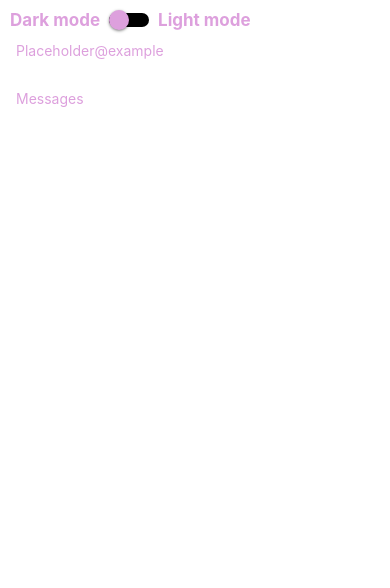
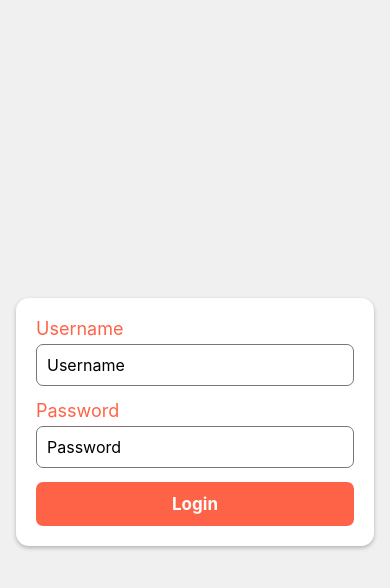
Before and after one commit to TomLayan1/React-Native, a React Native app: screen / in a window 390 px wide. Shown: the top 588 px of the page. Built offline with nearby package versions, Linux system fonts and the light colour scheme.

Commit message:
Built a login form with input field for username and password, with a button

```diff
--- a/App.tsx
+++ b/App.tsx
@@ -1,8 +1,9 @@
 
 import { StatusBar, StyleSheet } from "react-native";
 import { SafeAreaProvider,SafeAreaView } from "react-native-safe-area-context";
-import { InputsNForms } from "./lessons/InputsNForms";
 // import { RNList } from "./lessons/RNLists";
+// import { InputsNForms } from "./lessons/InputsNForms";
+import { LoginForm } from "./lessons/LoginForm";
 
 export default function App() {
 
@@ -11,7 +12,8 @@ export default function App() {
       <SafeAreaView style={style.safeContainer} edges={['top', 'right', 'left']}>
         <StatusBar />
         {/* <RNList />  */}
-        <InputsNForms />
+        {/* <InputsNForms /> */}
+        <LoginForm />
       </SafeAreaView>
     </SafeAreaProvider>
   )
--- /dev/null
+++ b/lessons/LoginForm.tsx
@@ -0,0 +1,124 @@
+import { useState } from "react"
+import {
+  Pressable,
+  StyleSheet,
+  Text,
+  TextInput,
+  View
+} from "react-native"
+import {
+  SafeAreaProvider,
+  SafeAreaView
+} from "react-native-safe-area-context"
+
+type FormDataType = {
+  username: string;
+  password: string;
+}
+
+export const LoginForm = () => {
+  const [formData, setFormData] = useState<FormDataType>({
+    username: "",
+    password: ""
+  });
+
+  return (
+    <View style={styles.container}>
+      <SafeAreaProvider>
+        <SafeAreaView style={styles.container} edges={["top", "right", "left"]}>
+          <View style={styles.formContainer}>
+            {/* <Text style={styles.formTitle}>Login Form</Text> */}
+            <View style={styles.inputContainer}>
+              <View style={{ marginBottom: 14}}>
+                <Text style={styles.fieldName}>Username</Text>
+                <TextInput
+                  value={formData.username}
+                  onChangeText={(text: string) => setFormData(prev => ({
+                    ...prev, username: text
+                  }))}
+                  style={styles.formInput}
+                  placeholder="Username"
+                  autoCapitalize="none"
+                />
+              </View>
+              <View style={{ marginBottom: 14 }}>
+                <Text style={styles.fieldName}>Password</Text>
+                <TextInput
+                  value={formData.password}
+                  onChangeText={(text: string) => setFormData(prev => ({
+                    ...prev, password : text
+                  }))}
+                  style={styles.formInput}
+                  placeholder="Password"
+                  secureTextEntry
+                  autoCapitalize="none"
+                />
+              </View>
+            </View>
+            <Pressable style={styles.loginBtn} onPress={() => {
+              console.log( "Login Data: ", formData)
+            }}>
+              <Text style={styles.btnText}>Login</Text>
+            </Pressable>
+          </View>
+        </SafeAreaView>
+      </SafeAreaProvider>
+    </View>
+  )
+}
+
+const styles = StyleSheet.create({
+  container: {
+    flex: 1,
+    backgroundColor: "#f0f0f0",
+    paddingHorizontal: 8,
+    justifyContent: "center"
+  },
+  formContainer: {
+    backgroundColor: "white",
+    padding: 20,
+    shadowColor: "black",
+    shadowOffset: {
+      width: 0,
+      height: 2
+    },
+    shadowOpacity: 0.25,
+    shadowRadius: 4,
+    elevation: 5,
+    borderRadius: 13
+  },
+  formTitle: {
+    color: "tomato",
+    fontSize: 22,
+    fontWeight: "bold",
+    marginBottom: 12
+  },
+  inputContainer: {
+    width: "100%"
+  },
+  fieldName: {
+    color: "tomato",
+    fontSize: 18,
+    fontWeight: "semibold",
+    marginBottom: 5
+  },
+  formInput: {
+    fontSize: 16,
+    borderWidth: 1,
+    borderColor: "#7b7575ff",
+    padding: 10,
+    borderRadius: 7
+  },
+  loginBtn: {
+    backgroundColor: "tomato",
+    padding: 12,
+    borderRadius: 7
+
+  },
+  btnText: {
+    color: "white",
+    textAlign: "center",
+    fontSize: 17,
+    fontWeight: "bold"
+  }
+})
```
